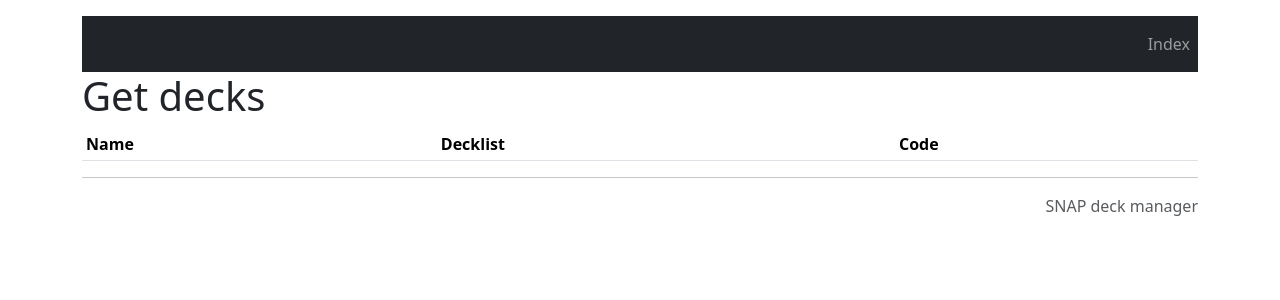
After one commit to jboscomendoza/snap-deck-manager, a Flask app: page /get-decks/ in a window 1280 px wide. The commit adds this page. Shown: the top 300 px of the page. Run offline with Flask 3, Linux system fonts and the light colour scheme; lists and menus that the app fills with data are empty; some libraries are stand-ins or nearby versions.

Commit message:
Basic add and get decks

```diff
--- a/app/__init__.py
+++ b/app/__init__.py
@@ -18,7 +18,7 @@ def create_app(config_class=Config):
     migrate.init_app(app, db, render_as_batch=True)
 
     ## Bootstrap
-    app.config["BOOTSTRAP_BOOTSWATCH_THEME"] = "lux"
+    app.config["BOOTSTRAP_BOOTSWATCH_THEME"] = "lumen"
     bootstrap = Bootstrap5(app)
 
     # Blueprints
--- a/app/decks/routes.py
+++ b/app/decks/routes.py
@@ -1,5 +1,5 @@
 from config import basedir
-from flask import render_template, request
+from flask import render_template, request, redirect, flash, url_for
 from app.extensions import db
 from app.decks import bp
 from app.forms.decks import FormDecks
@@ -7,8 +7,49 @@ from app.models.decks import Deck
 
 @bp.route("/", methods=["GET", "POST"])
 def index():
-    title="Index"
+    title="Deck manager"
     return render_template(
         "index.html",
         title=title,
         )
+
+@bp.route("/add-decks/", methods=["GET", "POST"])
+def add_decks():
+    title="Add decks"
+    form=FormDecks()
+    if form.validate_on_submit() and request.method == "POST":
+        deck = Deck(
+            name = request.form["name"],
+            decklist = request.form["decklist"],
+        )
+        db.session.add(deck)
+        db.session.commit()
+        flash("Deck added")
+        return redirect(url_for(
+            "decks.get_decks"
+        ))
+    return render_template(
+        "add-decks.html",
+        title=title,
+        form=form,
+    )
+
+@bp.route("/get-decks/", methods=["GET", "POST"])
+def get_decks():
+    title="Get decks"
+    decks = db.session.query(Deck)
+    deck_items = []
+    for i in decks:
+        decklist = i.decklist.split("#")
+        deck_cards = decklist[1:12]
+        deck_dict = {
+            "name"  : i.name,
+            "cards" : "".join(deck_cards),
+            "code"  : decklist[13],
+        }
+        deck_items.append(deck_dict)
+    return render_template(
+        "get-decks.html",
+        title=title,
+        deck_items=deck_items,
+    )
--- a/app/templates/base.html
+++ b/app/templates/base.html
@@ -8,7 +8,9 @@
     <meta charset="UTF-8">
     <meta name="viewport" content="width=device-width, initial-scale-1, shrink-to-fit=no">
     {% block title %}
-    <title>{{ title }} - SNAP deck manager</title>
+    <div class="row">
+        <title>{{ title }} - SNAP deck manager</title>
+    </div>
     {% endblock title %}
 </head>
 
--- /dev/null
+++ b/app/templates/get-decks.html
@@ -0,0 +1,24 @@
+{% extends "base.html" %}
+
+{% block content %}
+
+<table class="table table-hover table-sm" >
+    <thead>
+        <tr>
+            <th scope="col">Name</th>
+            <th scope="col">Decklist</th>
+            <th scope="col">Code</th>
+        </tr>
+    </thead>
+    <tbody>
+        {% for deck in deck_items %}
+        <tr>
+            <td>{{ deck["name"] }}</td>
+            <td style="word-wrap:break-word; min-width:180px; max-width:180px;">{{ deck["cards"] | replace("\r", "<br>" | safe)}}</td>
+            <td style="word-wrap:break-word; min-width:180px; max-width:180px;">{{ deck["code"] }}</td>
+        </tr>
+        {% endfor %}
+    </tbody>
+</table>
+
+{% endblock content %}
```
Also changed, not shown: app/forms/decks.py (+8 -2 lines), app/templates/add-decks.html (added, +16 -0 lines), app/templates/index.html (+8 -1 lines), migrations/versions/66e4dff3b131_.py (added, +33 -0 lines).
